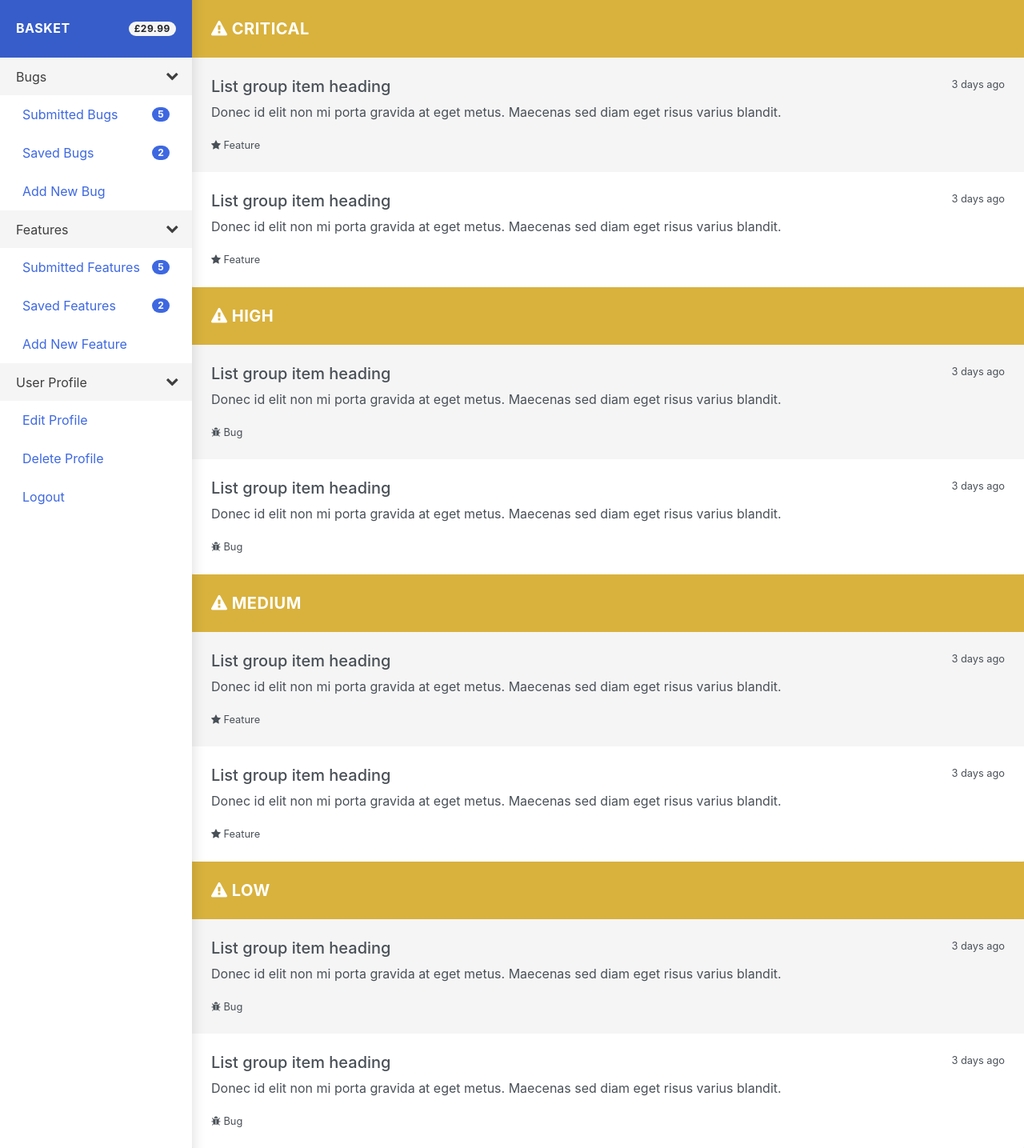
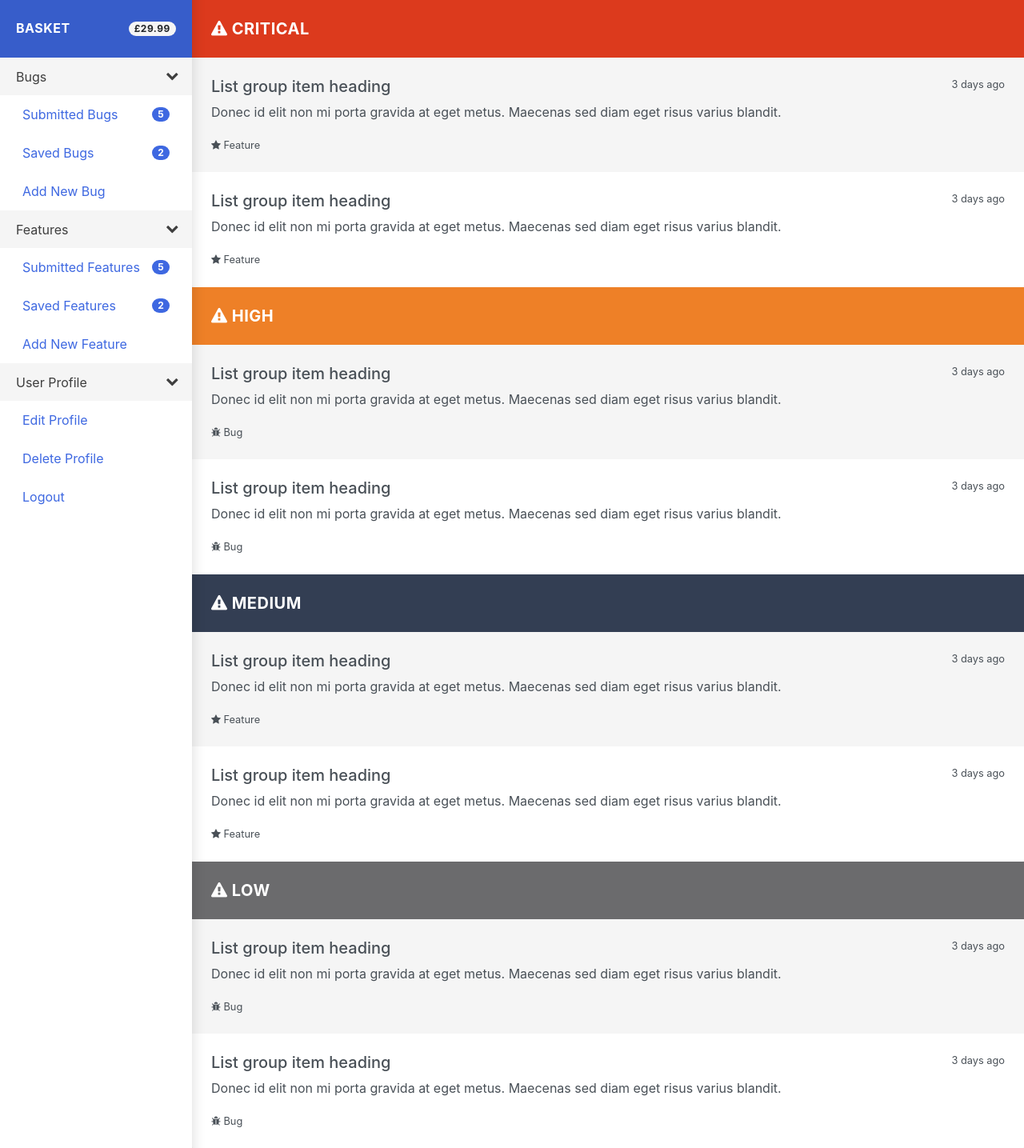
Before and after one commit to Code-Institute-Submissions/full-stack-frameworks-with-django-1, a Django app: page / in a window 1280 px wide. Shown: the part 90-1525 px from the top of the page at 80% size. Run offline with Django 3.2, Linux system fonts and the light colour scheme; some libraries are stand-ins or nearby versions.

Commit message:
updated home page colours and added url reverse lookup on logo

```diff
--- a/pages/views.py
+++ b/pages/views.py
@@ -5,7 +5,7 @@ from django.shortcuts import render
 """
 def home_view(request):
     meta = {
-        'title': 'This is the homepage',
+        'title': 'Issue Tracker',
     }
     context = {
         'meta': meta,
--- a/static/scss/components/_accordions.scss
+++ b/static/scss/components/_accordions.scss
@@ -46,25 +46,25 @@
 
     &.accordion__critical {
         .card {
-            background-color: #e0b83f;
+            background-color: #e33c1e;
         }
     }
 
     &.accordion__high {
         .card {
-            background-color: #e0b83f;
+            background-color: #f68428;
         }
     }
 
     &.accordion__medium {
         .card {
-            background-color: #e0b83f;
+            background-color: #354056;
         }
     }
 
     &.accordion__low {
         .card {
-            background-color: #e0b83f;
+            background-color: #6e6e71;
         }
     }
 }
--- a/static/scss/components/_sidebar.scss
+++ b/static/scss/components/_sidebar.scss
@@ -19,6 +19,10 @@ body {
         max-height: 90px;
         background-color: $primary;
         color: $white;
+
+        a {
+            color: $white;
+        }
     }
 
     .sidebar-nav {
--- a/templates/base.html
+++ b/templates/base.html
@@ -23,7 +23,9 @@
 
         <aside id="sidebar-wrapper" class="shadow">
             <div class="sidebar-logo d-flex justify-content-start align-items-center font-weight-bold">
-                <i class="fa fa-bug fa-2x mr-3"></i> Issue Tracker
+                <a href="{% url 'main-homepage' %}" class="d-flex align-items-center">
+                    <i class="fa fa-bug fa-2x mr-3"></i> Issue Tracker
+                </a>
             </div>
             <nav class="sidebar-nav">
                 <ul class="list-group list-group-flush">
```
Also changed, not shown: static/css/main.css.
